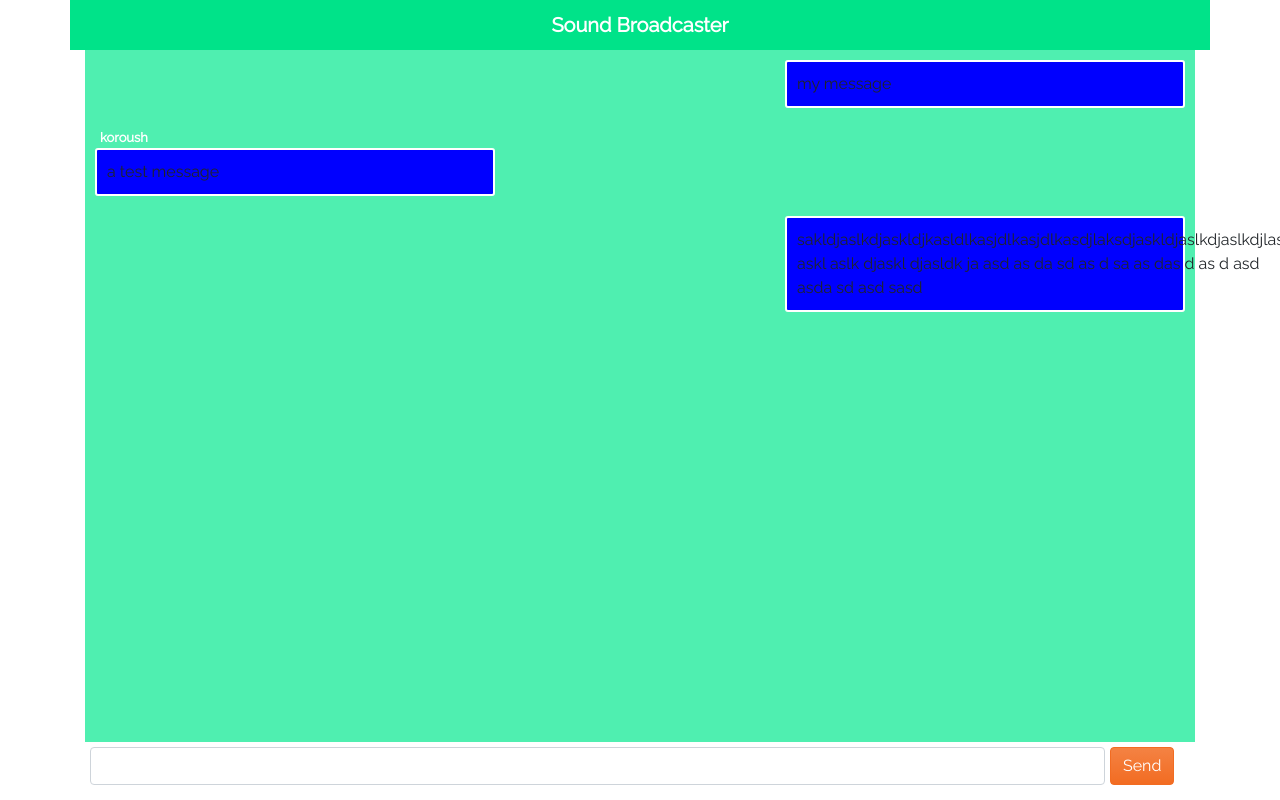
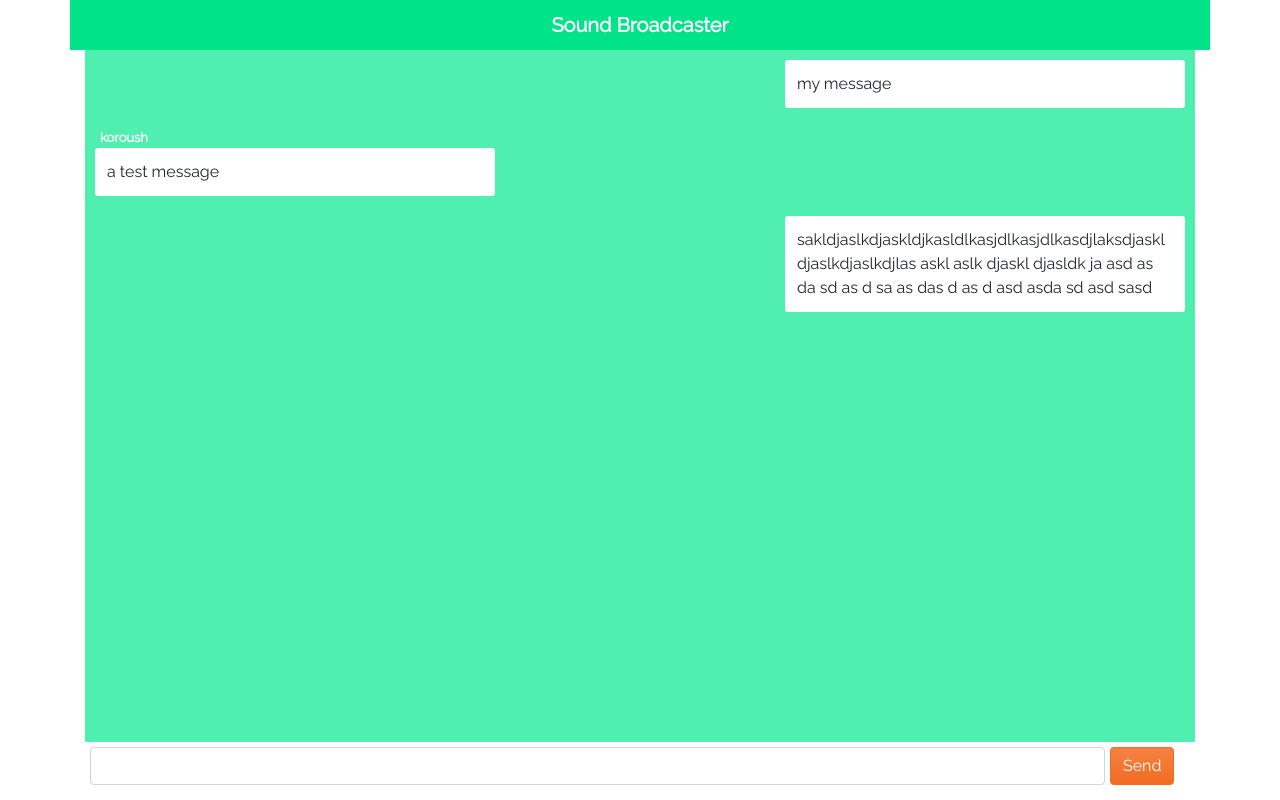
Before and after one commit to hrmshams/sound-broadcaster-frontend, a Vue app: page / in a window 1280 px wide. Built offline with nearby package versions, Linux system fonts and the light colour scheme.

Commit message:
some code cleaning

```diff
--- a/src/components/subComponents/msgBox.css
+++ b/src/components/subComponents/msgBox.css
@@ -6,3 +6,6 @@
     width : 400px;
     word-wrap: break-word;
 }
+.black {
+    background-color: black
+}
--- a/src/components/subComponents/myMsg.vue
+++ b/src/components/subComponents/myMsg.vue
@@ -1,6 +1,6 @@
 <template>
     <div id="my-container">
-        <div id="msg-box">
+        <div class="msg-box" id ="my-msg-box">
             {{text}}
         </div>
     </div>
@@ -20,15 +20,7 @@ export default {
     justify-content : flex-end;
 }
 
-#msg-box {
-    border: 2px solid white;
-    border-radius:3px;
-    padding : 10px;
-    background-color : blue;
-    width : 400px;
-
-    word-wrap: break-word;
-
+#my-msg-box {
 }
 #sender-text {
     font-size : 13px;
--- a/src/components/subComponents/othersMsg.vue
+++ b/src/components/subComponents/othersMsg.vue
@@ -3,7 +3,7 @@
         <p id="sender-text">
         {{sender}}
         </p>
-        <div id="msg-box">
+        <div id="others-msg-box" class = "msg-box">
             {{text}}
         </div>
     </div>
@@ -15,24 +15,16 @@ export default {
 }
 </script>
 
-<style lang="">
+<style lang="scss">
+@import 'msgBox.css';
 #other-container {
     margin : 10px;
 }
 
-#msg-box {
-    border: 2px solid white;
-    border-radius:3px;
-    padding : 10px;
-    background-color : white;
-    width : 400px;
-
+#others-msg-box {
     display : flex;
     flex-direction : row;
     justify-content : flex-start;
-
-    word-wrap: break-word;
-
 }
 #sender-text {
     font-size : 13px;
```
